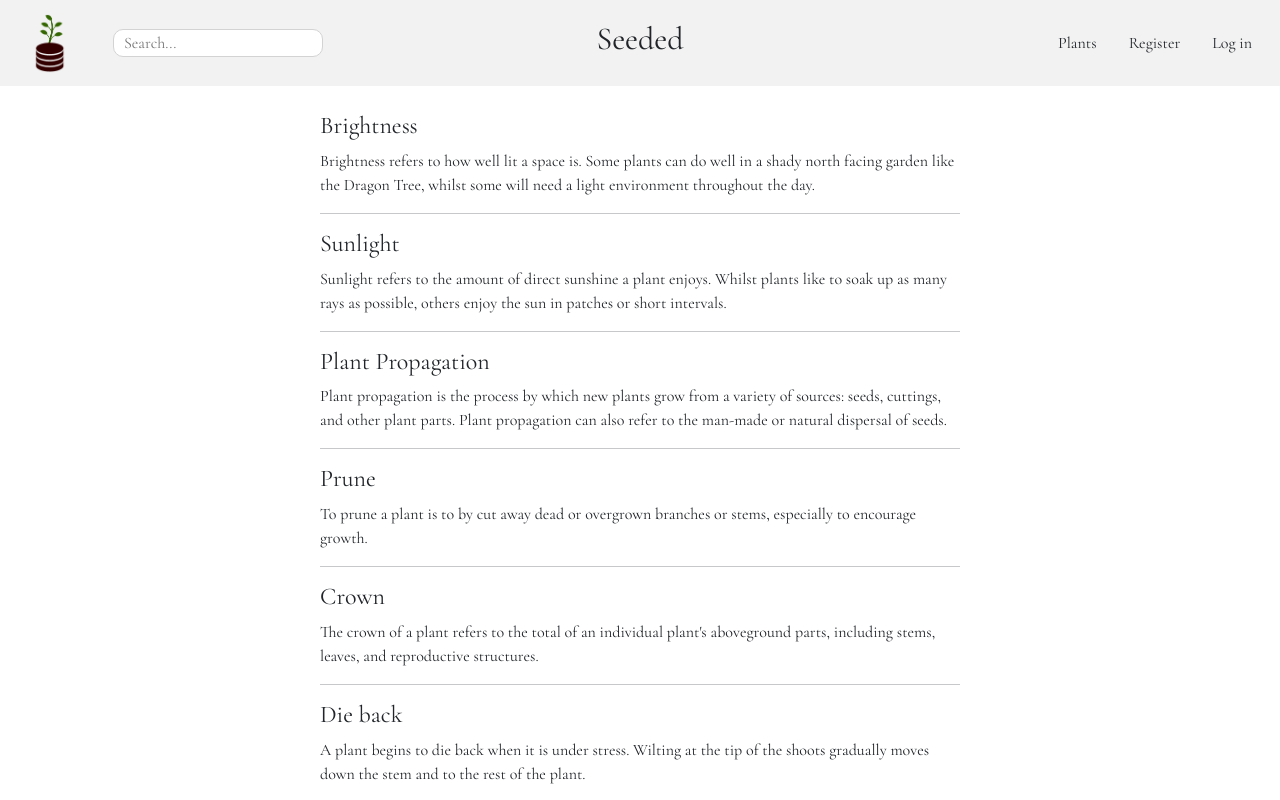
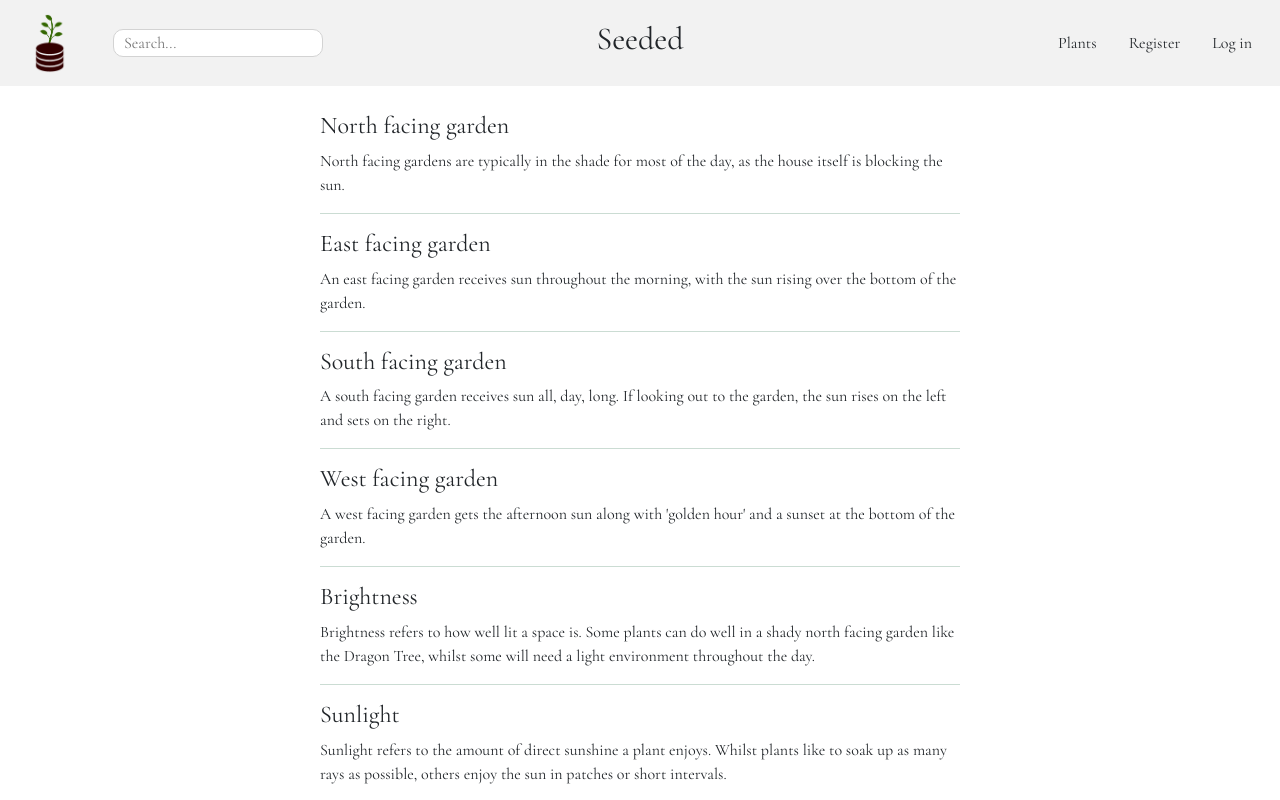
Before and after one commit to jackbdr/Project-3, a React (Create React App) app in the folder client/: page /glossary in a window 1280 px wide. Shown: the top 800 px of the page. Built offline with nearby package versions, Linux system fonts and the light colour scheme.

Commit message:
additions

```diff
--- a/client/src/components/aux/Glossary.js
+++ b/client/src/components/aux/Glossary.js
@@ -1,7 +1,28 @@
 
 const Glossary = () => {
   return (
-    <section className='glossary-wrapper'>
+    <section className='glossary-container'>
+      <div className='entries-container'>
+        <div className='entry'>
+          <h4>North facing garden</h4>
+          <p>North facing gardens are typically in the shade for most of the day, as the house itself is blocking the sun.</p>
+        </div>
+        <hr />
+        <div className='entry'>
+          <h4>East facing garden</h4>
+          <p>An east facing garden receives sun throughout the morning, with the sun rising over the bottom of the garden.</p>
+        </div>
+        <hr />
+        <div className='entry'>
+          <h4>South facing garden</h4>
+          <p>A south facing garden receives sun all, day, long. If looking out to the garden, the sun rises on the left and sets on the right.</p>
+        </div>
+        <hr />
+        <div className='entry'>
+          <h4>West facing garden</h4>
+          <p>A west facing garden gets the afternoon sun along with 'golden hour' and a sunset at the bottom of the garden.</p>
+        </div>
+        <hr />
         <div className='entry'>
           <h4>Brightness</h4>
           <p>Brightness refers to how well lit a space is. Some plants can do well in a shady north facing garden like the Dragon Tree, whilst some will need a light environment throughout the day.</p>
@@ -36,6 +57,7 @@ const Glossary = () => {
           <h4>Perennial</h4>
           <p>A perrenial plant lives for more than two years (e.g. Foxgloves are perennial)</p>
         </div>
+      </div>
     </section>
   )
 }
--- a/client/src/components/styles/components/glossary.scss
+++ b/client/src/components/styles/components/glossary.scss
@@ -1,4 +1,13 @@
-.glossary-wrapper {
+.glossary-container {
   width: 50%;
   margin: 2% auto;
+  .entries-container {
+    // height: 40vh;
+    .entry {
+      height: 2%;
+    }
+    hr {
+      color: #307351;
+    }
+  }
 }
```
Lines whose indentation alone changed are shown as unchanged.
